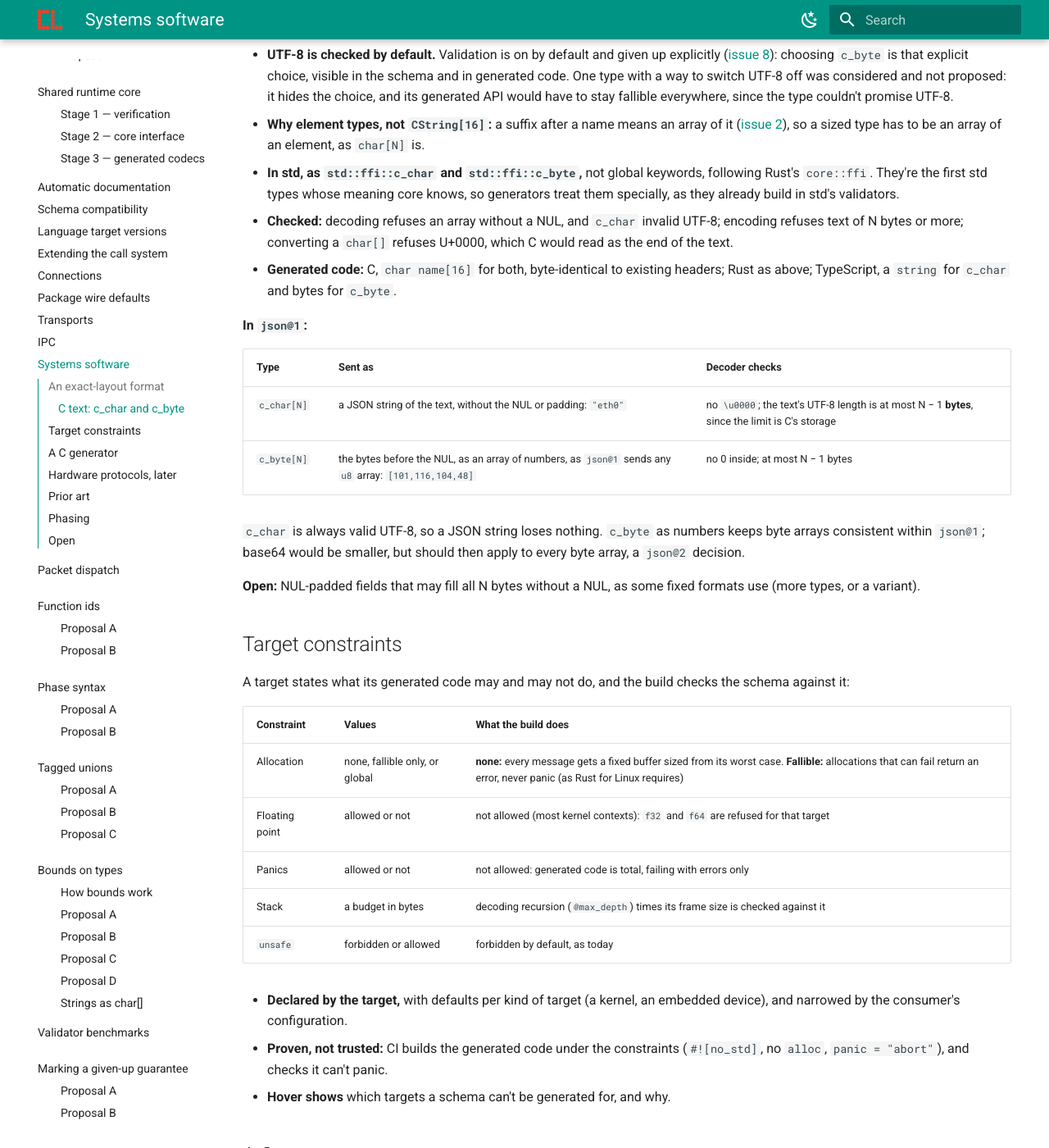
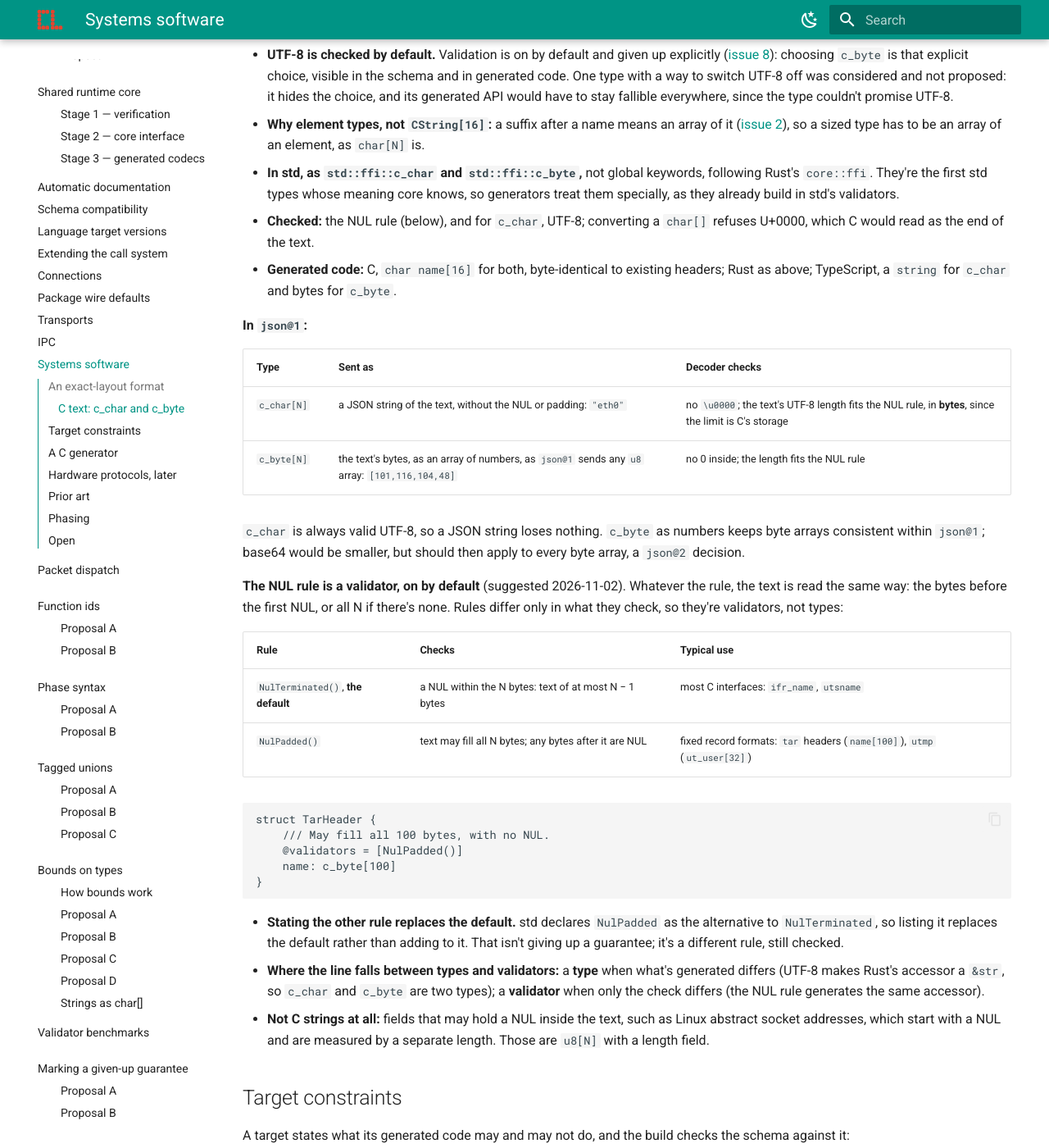
Before and after one commit to ComlineProject/docs, an MkDocs documentation site: the page built from docs/docs/proposals/systems-software.md, in a window 1280 px wide and 1400 px high, scrolled down 2429 px. Shown: the whole window at 82% size. Built offline with MkDocs 1.6.1 and Material for MkDocs 9.7.7, drawn with Linux system fonts in a browser that asks for light colours; the version menu is left out; some of the changed text lies outside the part shown.

Commit message:
proposals: the NUL rule of C text as a validator, on by default
NulTerminated() is the default and NulPadded() replaces it for fields
that may fill all N bytes. Text is read the same way under either, so
the rule is a check, not a type: types where the generated code differs,
validators where only the check does.

````diff
--- a/docs/docs/proposals/systems-software.md
+++ b/docs/docs/proposals/systems-software.md
@@ -112,9 +112,8 @@ struct OpenRequest {
   keywords, following Rust's `core::ffi`. They're the first std types whose
   meaning core knows, so generators treat them specially, as they already
   build in std's validators.
-- **Checked:** decoding refuses an array without a NUL, and `c_char` invalid
-  UTF-8; encoding refuses text of N bytes or more; converting a `char[]`
-  refuses U+0000, which C would read as the end of the text.
+- **Checked:** the NUL rule (below), and for `c_char`, UTF-8; converting a
+  `char[]` refuses U+0000, which C would read as the end of the text.
 - **Generated code:** C, `char name[16]` for both, byte-identical to existing
   headers; Rust as above; TypeScript, a `string` for `c_char` and bytes for
   `c_byte`.
@@ -123,15 +122,42 @@ struct OpenRequest {
 
 | Type | Sent as | Decoder checks |
 |---|---|---|
-| `c_char[N]` | a JSON string of the text, without the NUL or padding: `"eth0"` | no `\u0000`; the text's UTF-8 length is at most N − 1 **bytes**, since the limit is C's storage |
-| `c_byte[N]` | the bytes before the NUL, as an array of numbers, as `json@1` sends any `u8` array: `[101,116,104,48]` | no 0 inside; at most N − 1 bytes |
+| `c_char[N]` | a JSON string of the text, without the NUL or padding: `"eth0"` | no `\u0000`; the text's UTF-8 length fits the NUL rule, in **bytes**, since the limit is C's storage |
+| `c_byte[N]` | the text's bytes, as an array of numbers, as `json@1` sends any `u8` array: `[101,116,104,48]` | no 0 inside; the length fits the NUL rule |
 
 `c_char` is always valid UTF-8, so a JSON string loses nothing. `c_byte` as
 numbers keeps byte arrays consistent within `json@1`; base64 would be smaller,
 but should then apply to every byte array, a `json@2` decision.
 
-**Open:** NUL-padded fields that may fill all N bytes without a NUL, as some
-fixed formats use (more types, or a variant).
+**The NUL rule is a validator, on by default** (suggested 2026-11-02). Whatever
+the rule, the text is read the same way: the bytes before the first NUL, or all
+N if there's none. Rules differ only in what they check, so they're validators,
+not types:
+
+| Rule | Checks | Typical use |
+|---|---|---|
+| `NulTerminated()`, **the default** | a NUL within the N bytes: text of at most N − 1 bytes | most C interfaces: `ifr_name`, `utsname` |
+| `NulPadded()` | text may fill all N bytes; any bytes after it are NUL | fixed record formats: `tar` headers (`name[100]`), `utmp` (`ut_user[32]`) |
+
+```ids
+struct TarHeader {
+    /// May fill all 100 bytes, with no NUL.
+    @validators = [NulPadded()]
+    name: c_byte[100]
+}
+```
+
+- **Stating the other rule replaces the default.** std declares `NulPadded` as
+  the alternative to `NulTerminated`, so listing it replaces the default rather
+  than adding to it. That isn't giving up a guarantee; it's a different rule,
+  still checked.
+- **Where the line falls between types and validators:** a **type** when what's
+  generated differs (UTF-8 makes Rust's accessor a `&str`, so `c_char` and
+  `c_byte` are two types); a **validator** when only the check differs (the NUL
+  rule generates the same accessor).
+- **Not C strings at all:** fields that may hold a NUL inside the text, such as
+  Linux abstract socket addresses, which start with a NUL and are measured by a
+  separate length. Those are `u8[N]` with a length field.
 
 ## Target constraints
 
@@ -187,8 +213,8 @@ format from what Comline has. When 3 is taken up, it likely starts from
 ## Open
 
 - **The exact-layout format:** its name, and how a target ABI is named.
-- **C text:** `c_char` and `c_byte` as [proposed](#c-text-c_char-and-c_byte),
-  and NUL-padded fields.
+- **C text:** `c_char` and `c_byte`, and the NUL rule as a validator on by
+  default, as [proposed](#c-text-c_char-and-c_byte).
 - **Target constraints:** the list, their defaults per kind of target, and
   where they're declared.
 - **Proving no panics:** which checks CI runs.
````
